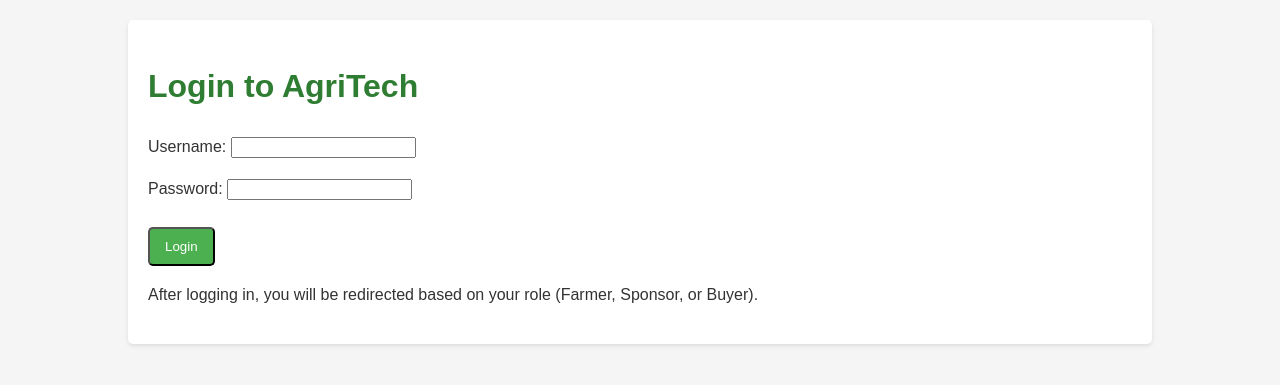
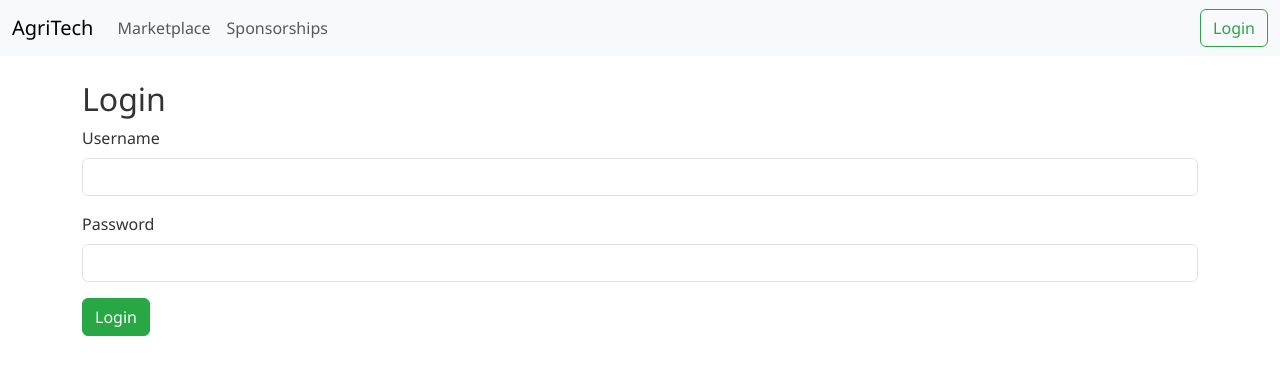
Before and after one commit to toorki/agritech_prototype, a Django app: page /login/ in a window 1280 px wide. Shown: the top 385 px of the page. Run offline with Django 5.2, Linux system fonts and the light colour scheme.

Commit message:
Fixed 404 error by ensuring marketplace.urls is included in agritech/urls.py and updated base.html URLs

```diff
--- a/agritech/settings.py
+++ b/agritech/settings.py
@@ -16,7 +16,7 @@
 SECRET_KEY = os.getenv('SECRET_KEY', 'django-insecure-default-key-for-development-only')
 
 # SECURITY WARNING: don't run with debug turned on in production!
-DEBUG = False
+DEBUG = True
 
 ALLOWED_HOSTS = ['torki.pythonanywhere.com', 'localhost', '127.0.0.1']
 
--- a/templates/base.html
+++ b/templates/base.html
@@ -1,40 +1,46 @@
-<!-- templates/base.html -->
+{% load static %}
 <!DOCTYPE html>
-<html>
+<html lang="en">
 <head>
-    <title>{% block title %}AgriTech{% endblock %}</title>
+    <meta charset="UTF-8">
+    <meta name="viewport" content="width=device-width, initial-scale=1.0">
+    <title>{% block title %}AgriTech Platform{% endblock %}</title>
+    <!-- Bootstrap CSS -->
     <link href="https://cdn.jsdelivr.net/npm/bootstrap@5.3.0/dist/css/bootstrap.min.css" rel="stylesheet">
+    <link rel="stylesheet" href="{% static 'css/style.css' %}">
 </head>
 <body>
-    <nav class="navbar navbar-expand-lg navbar-dark bg-success">
-        <div class="container">
-            <a class="navbar-brand" href="/">AgriTech</a>
-            <button class="navbar-toggler" type="button" data-bs-toggle="collapse" data-bs-target="#navbarNav">
+    <nav class="navbar navbar-expand-lg navbar-light bg-light">
+        <div class="container-fluid">
+            <a class="navbar-brand" href="{% url 'marketplace:marketplace_home' %}">AgriTech</a>
+            <button class="navbar-toggler" type="button" data-bs-toggle="collapse" data-bs-target="#navbarNav" aria-controls="navbarNav" aria-expanded="false" aria-label="Toggle navigation">
                 <span class="navbar-toggler-icon"></span>
             </button>
             <div class="collapse navbar-collapse" id="navbarNav">
-                <ul class="navbar-nav">
+                <ul class="navbar-nav me-auto mb-2 mb-lg-0">
                     <li class="nav-item">
-                        <a class="nav-link" href="{% url 'sponsorship_list' %}">Sponsorships</a>
+                        <a class="nav-link" href="{% url 'marketplace:produce_list' %}">Marketplace</a>
                     </li>
                     <li class="nav-item">
-                        <a class="nav-link" href="{% url 'marketplace_home' %}">Marketplace</a>
-                    </li>
-                    <li class="nav-item">
-                        <a class="nav-link" href="{% url 'farmer_list' %}">Farmers</a>
-                    </li>
-                    <li class="nav-item">
-                        <a class="nav-link" href="{% url 'produce_list' %}">Products</a>
+                        <a class="nav-link" href="{% url 'marketplace:sponsorship_list' %}">Sponsorships</a>
                     </li>
                 </ul>
+                <div class="d-flex">
+                    {% if user.is_authenticated %}
+                        <a class="btn btn-outline-danger me-2" href="{% url 'marketplace:user_profile' %}">Profile</a>
+                        <a class="btn btn-outline-danger" href="{% url 'marketplace:logout' %}">Logout</a>
+                    {% else %}
+                        <a class="btn btn-outline-primary" href="{% url 'marketplace:login' %}">Login</a>
+                    {% endif %}
+                </div>
             </div>
         </div>
     </nav>
-
     <div class="container mt-4">
-        {% block content %}{% endblock %}
+        {% block content %}
+        {% endblock %}
     </div>
-
+    <!-- Bootstrap JS -->
     <script src="https://cdn.jsdelivr.net/npm/bootstrap@5.3.0/dist/js/bootstrap.bundle.min.js"></script>
 </body>
 </html>
--- a/templates/marketplace/login.html
+++ b/templates/marketplace/login.html
@@ -1,66 +1,24 @@
-<!DOCTYPE html>
-<html>
-<head>
-    <title>Login - AgriTech</title>
-    <style>
-        body {
-            font-family: 'Arial', sans-serif;
-            line-height: 1.6;
-            margin: 0;
-            padding: 0;
-            color: #333;
-            background-color: #f5f5f5;
-        }
-        .container {
-            width: 80%;
-            margin: 0 auto;
-            padding: 20px;
-        }
-        .card {
-            background: white;
-            border-radius: 5px;
-            padding: 20px;
-            margin-bottom: 20px;
-            box-shadow: 0 2px 4px rgba(0,0,0,0.1);
-        }
-        h1 {
-            color: #2E7D32;
-        }
-        .btn {
-            display: inline-block;
-            background: #4CAF50;
-            color: white;
-            padding: 10px 15px;
-            text-decoration: none;
-            border-radius: 5px;
-            margin-top: 10px;
-        }
-        .btn:hover {
-            background: #2E7D32;
-        }
-    </style>
-</head>
-<body>
-    <div class="container">
-        <div class="card">
-            <h1>Login to AgriTech</h1>
-            {% if form.errors %}
-                <p>Your username and password didn't match. Please try again.</p>
-            {% endif %}
-            <form method="post" action="{% url 'marketplace:login' %}">
-                {% csrf_token %}
-                <p>
-                    <label for="id_username">Username:</label>
-                    <input type="text" name="username" id="id_username" required>
-                </p>
-                <p>
-                    <label for="id_password">Password:</label>
-                    <input type="password" name="password" id="id_password" required>
-                </p>
-                <button type="submit" class="btn">Login</button>
-            </form>
-            <p>After logging in, you will be redirected based on your role (Farmer, Sponsor, or Buyer).</p>
-        </div>
+{% extends 'base.html' %}
+
+{% block title %}Login{% endblock %}
+
+{% block content %}
+<h2>Login</h2>
+{% if messages %}
+    {% for message in messages %}
+        <div class="alert alert-{{ message.tags }}">{{ message }}</div>
+    {% endfor %}
+{% endif %}
+<form method="post">
+    {% csrf_token %}
+    <div class="mb-3">
+        <label for="username" class="form-label">Username</label>
+        <input type="text" class="form-control" id="username" name="username" required>
     </div>
-</body>
-</html>
+    <div class="mb-3">
+        <label for="password" class="form-label">Password</label>
+        <input type="password" class="form-control" id="password" name="password" required>
+    </div>
+    <button type="submit" class="btn btn-primary">Login</button>
+</form>
+{% endblock %}
```
Also changed, not shown: marketplace/urls.py (+14 -0 lines), marketplace/views.py (+61 -0 lines), templates/marketplace/buyer_dashboard.html (+19 -23 lines), templates/marketplace/farmer_dashboard.html (+41 -23 lines), templates/marketplace/sponsor_dashboard.html (+19 -23 lines).
